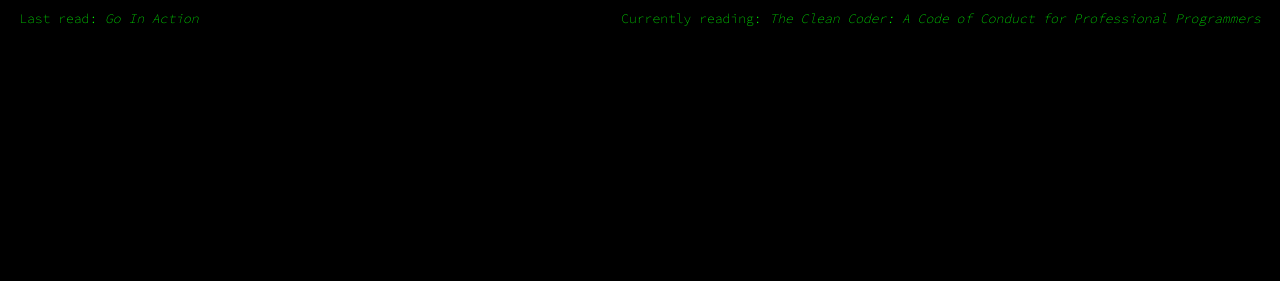
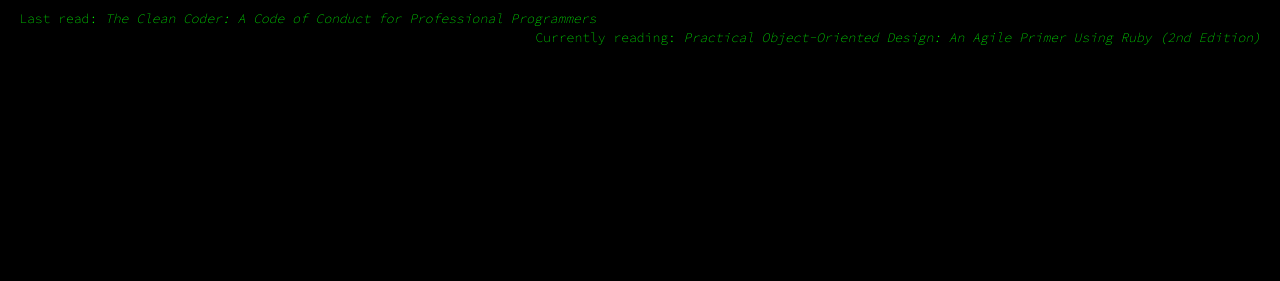
Before and after one commit to rauanfelipe/rauanfelipe.github.io, a website: page index.html in a window 1280 px wide. Shown: the top 281 px of the page. Drawn offline with nearby package versions, Linux system fonts and the light colour scheme.

Commit message:
updating reading books

```diff
--- a/index.html
+++ b/index.html
@@ -17,8 +17,8 @@
   </head>
   <body>
     <ul>
-      <li id="left">Last read: <i><a href="https://www.amazon.com/Go-Action-William-Kennedy/dp/1617291781">Go In Action</a></i></li>
-      <li id="right">Currently reading: <i><a href="https://www.amazon.com.br/dp/0137081073">The Clean Coder: A Code of Conduct for Professional Programmers</a></i></li>
+      <li id="left">Last read: <i><a href="https://www.amazon.com.br/dp/0137081073">The Clean Coder: A Code of Conduct for Professional Programmers</a></i></li>
+      <li id="right">Currently reading: <i><a href="https://www.amazon.com/Practical-Object-Oriented-Design-Agile-Primer/dp/0134456475">Practical Object-Oriented Design: An Agile Primer Using Ruby (2nd Edition)</a></i></li>
     </ul>
     <div class="container">
       <h1><span id="typed"></span></h1>
```
